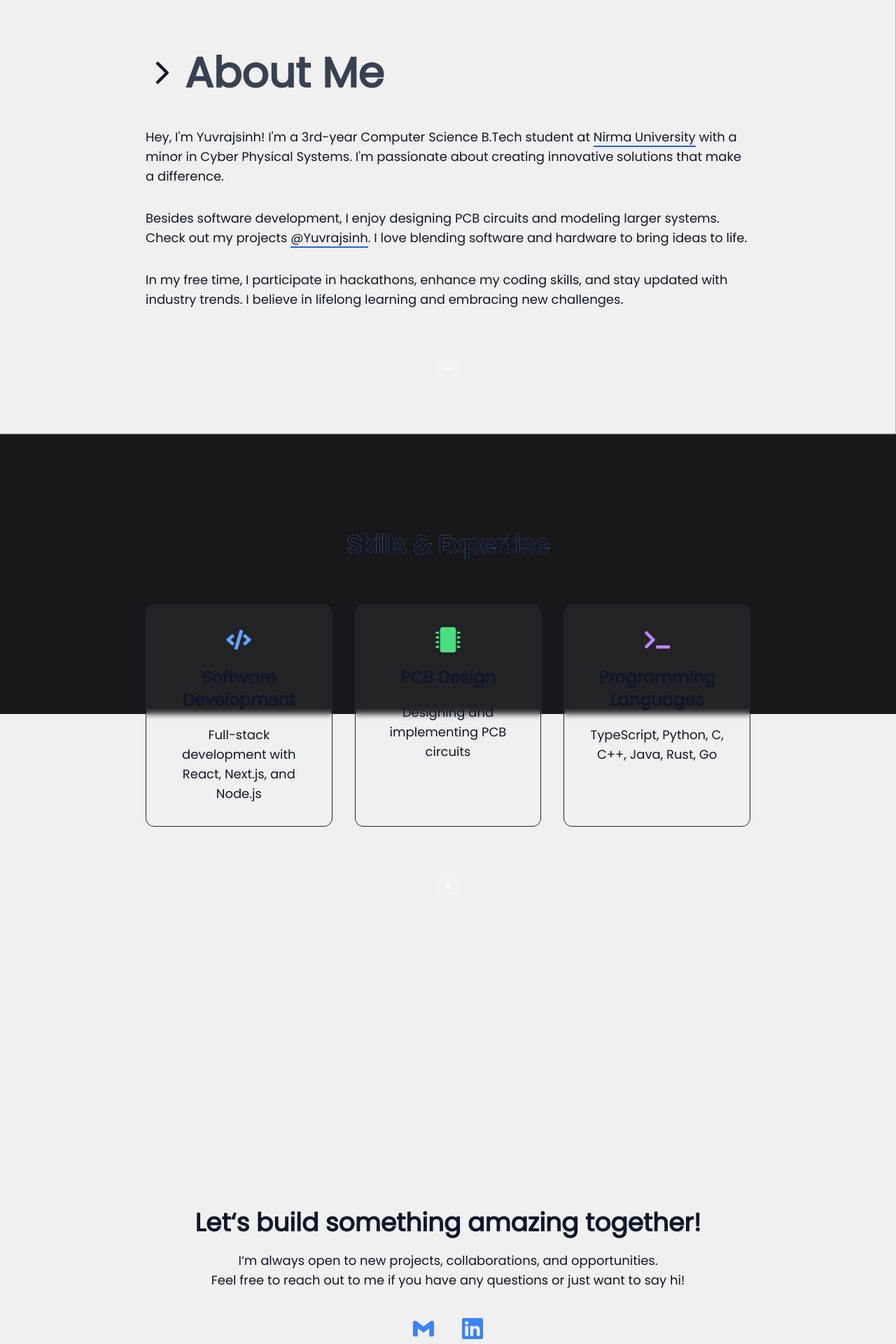
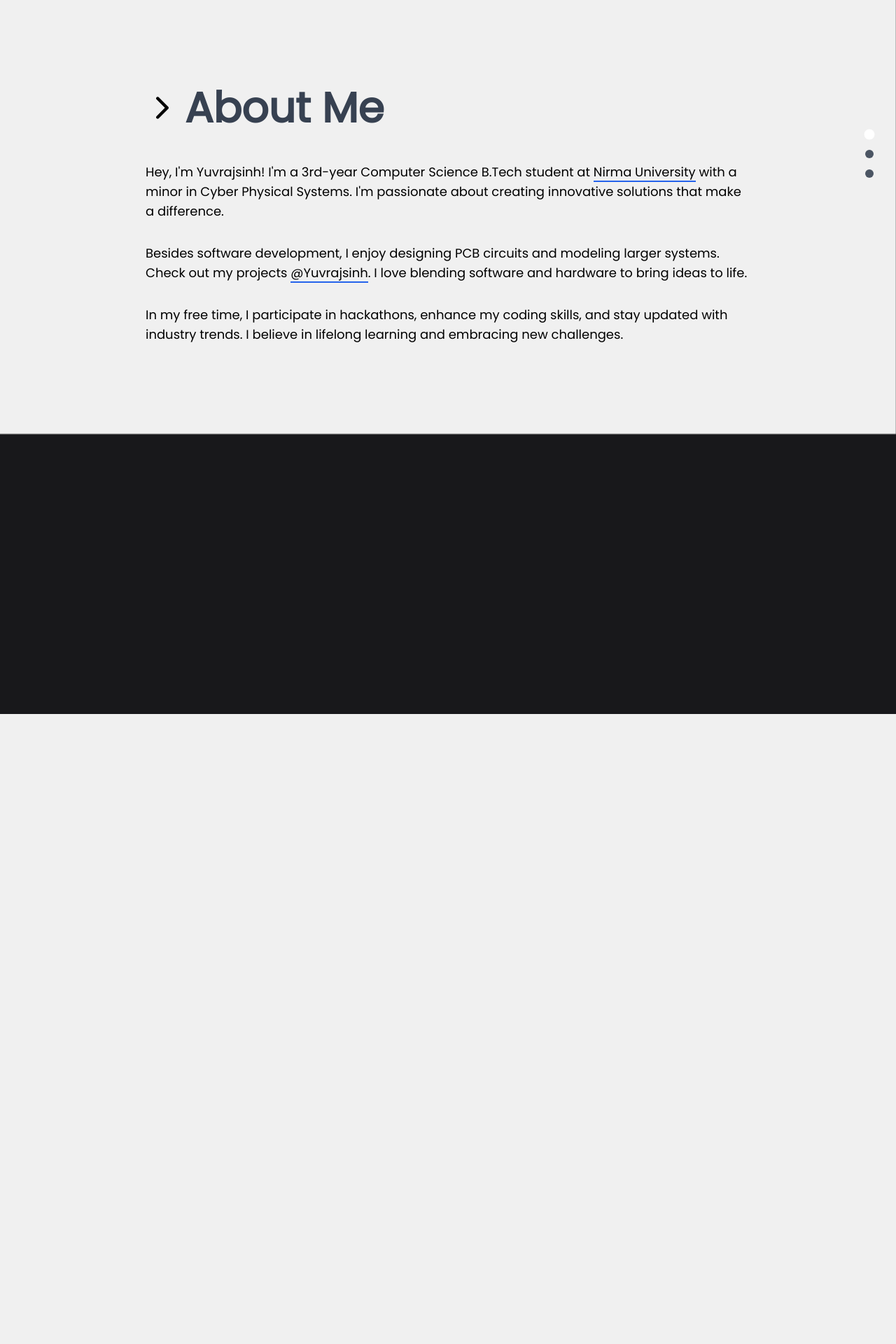
Before and after one commit to yuvrajsinh5252/website, a Next.js app: page /about in a window 1280 px wide. Shown: the part 180-2100 px from the top of the page at 70% size. Built offline with nearby package versions, Linux system fonts and the light colour scheme.

Commit message:
feat: enhance UI with improved transitions and animations

```diff
--- a/src/app/about/page.tsx
+++ b/src/app/about/page.tsx
@@ -13,6 +13,7 @@ import { FaCode, FaMicrochip, FaTerminal } from "react-icons/fa";
 import { IoIosArrowForward } from "react-icons/io";
 
 export default function Home() {
+  const [activeSection, setActiveSection] = useState<string>("introduction");
   const [sections, setSections] = useState<HTMLElement[]>([]);
   const [currentIndex, setCurrentIndex] = useState<number>(0);
 
@@ -21,6 +22,26 @@ export default function Home() {
       document.querySelectorAll("section")
     ) as HTMLElement[];
     setSections(sectionElements);
+
+    const observer = new IntersectionObserver(
+      (entries) => {
+        entries.forEach((entry) => {
+          if (entry.isIntersecting) {
+            setActiveSection(entry.target.id);
+            const index = sectionElements.findIndex(
+              (el) => el.id === entry.target.id
+            );
+            setCurrentIndex(index);
+          }
+        });
+      },
+      {
+        threshold: 0.5,
+      }
+    );
+
+    sectionElements.forEach((section) => observer.observe(section));
+    return () => observer.disconnect();
   }, []);
 
   const scrollToSection = (index: number) => {
@@ -29,12 +50,6 @@ export default function Home() {
       setCurrentIndex(index);
     }
   };
-
-  useEffect(() => {
-    if (sections.length > 0) {
-      scrollToSection(currentIndex);
-    }
-  }, [sections, currentIndex]);
 
   const handleArrowDownClick = () => {
     if (currentIndex + 1 < sections.length) {
@@ -46,6 +61,12 @@ export default function Home() {
     initial: { opacity: 0, y: 20 },
     animate: { opacity: 1, y: 0 },
     transition: { duration: 0.8, ease: "easeOut" },
+  };
+
+  const slideIn = {
+    initial: { opacity: 0, x: -20 },
+    animate: { opacity: 1, x: 0 },
+    transition: { duration: 0.5, ease: "easeOut" },
   };
 
   const skills = [
@@ -68,11 +89,40 @@ export default function Home() {
 
   return (
     <MaxWidthWrapper className="max-w-screen-lg max-sm:px-4">
+      <nav className="fixed right-8 top-1/2 transform -translate-y-1/2 z-50 hidden lg:block">
+        <motion.div
+          className="space-y-4"
+          initial={{ opacity: 0, x: 20 }}
+          animate={{ opacity: 1, x: 0 }}
+          transition={{ delay: 0.5 }}
+        >
+          {["introduction", "skills", "contact"].map((section, index) => (
+            <motion.div
+              key={section}
+              className={`h-3 w-3 rounded-full cursor-pointer transition-all duration-300 ${
+                activeSection === section ? "bg-white scale-125" : "bg-gray-600"
+              }`}
+              onClick={() => scrollToSection(index)}
+              whileHover={{ scale: 1.2 }}
+            />
+          ))}
+        </motion.div>
+      </nav>
+
       <section
         className="min-h-screen flex flex-col justify-center pt-28 sm:pt-44 relative"
         id="introduction"
       >
-        <motion.div {...fadeIn} className="space-y-8 sm:space-y-12 relative">
+        <motion.div
+          {...fadeIn}
+          variants={{
+            hidden: { opacity: 0, y: 20 },
+            visible: { opacity: 1, y: 0 },
+          }}
+          initial="hidden"
+          animate={activeSection === "introduction" ? "visible" : "hidden"}
+          className="space-y-8 sm:space-y-12 relative"
+        >
           <h1 className="flex gap-2 items-center text-5xl sm:text-6xl font-bold">
             <IoIosArrowForward className="text-4xl sm:text-5xl max-sm:hidden" />
             <span className="max-sm:mx-auto dark:bg-gradient-to-r from-gray-200 to-gray-400 bg-clip-text text-transparent bg-gray-700">
@@ -104,24 +154,21 @@ export default function Home() {
             </p>
           </div>
         </motion.div>
-
-        <motion.div
-          animate={{ y: [0, 10, 0] }}
-          transition={{ repeat: Infinity, duration: 1.5 }}
-          className="flex justify-center mt-12 sm:mt-16"
-        >
-          <FaArrowDown
-            onClick={() => scrollToSection(1)}
-            className="cursor-pointer text-3xl sm:text-4xl rounded-full bg-white/10 backdrop-blur-sm p-3 text-white hover:bg-white/20 transition-colors"
-          />
-        </motion.div>
       </section>
 
       <section
         className="min-h-screen flex flex-col max-sm:pt-20 justify-center relative"
         id="skills"
       >
-        <motion.div {...fadeIn}>
+        <motion.div
+          {...fadeIn}
+          variants={{
+            hidden: { opacity: 0, y: 20 },
+            visible: { opacity: 1, y: 0 },
+          }}
+          initial="hidden"
+          animate={activeSection === "skills" ? "visible" : "hidden"}
+        >
           <h2 className="text-3xl sm:text-4xl font-semibold text-center mb-12 sm:mb-16 bg-clip-text bg-gradient-to-r from-white to-gray-400">
             Skills & Expertise
           </h2>
@@ -130,7 +177,11 @@ export default function Home() {
               <motion.div
                 key={index}
                 initial={{ opacity: 0, y: 20 }}
-                animate={{ opacity: 1, y: 0 }}
+                animate={
+                  activeSection === "skills"
+                    ? { opacity: 1, y: 0 }
+                    : { opacity: 0, y: 20 }
+                }
                 transition={{ delay: index * 0.2 }}
                 className="p-6 sm:p-8 rounded-xl border border-gray-800 hover:border-gray-600 transition-all duration-300 backdrop-blur-sm bg-white/5 hover:bg-white/10 group"
               >
@@ -147,24 +198,21 @@ export default function Home() {
             ))}
           </div>
         </motion.div>
-
-        <motion.div
-          animate={{ y: [0, 10, 0] }}
-          transition={{ repeat: Infinity, duration: 1.5 }}
-          className="flex justify-center mt-12 sm:mt-16"
-        >
-          <FaArrowDown
-            onClick={() => scrollToSection(2)}
-            className="cursor-pointer text-3xl sm:text-4xl rounded-full bg-white/10 backdrop-blur-sm p-3 text-white hover:bg-white/20 transition-colors"
-          />
-        </motion.div>
       </section>
 
       <section
         className="min-h-screen flex flex-col justify-center relative"
         id="contact"
       >
-        <ContactUs />
+        <motion.div
+          initial={{ opacity: 0 }}
+          animate={
+            activeSection === "contact" ? { opacity: 1 } : { opacity: 0 }
+          }
+          transition={{ duration: 0.5 }}
+        >
+          <ContactUs />
+        </motion.div>
       </section>
     </MaxWidthWrapper>
   );
--- a/src/app/styles/globals.css
+++ b/src/app/styles/globals.css
@@ -30,7 +30,13 @@
     -webkit-font-smoothing: antialiased;
     box-sizing: border-box;
     -webkit-tap-highlight-color: transparent;
-    @apply text-foreground bg-background transition-all duration-300 ease-in-out;
+  }
+
+  *,
+  *::before,
+  *::after {
+    transition: background-color 0.05s ease, color 0.05s ease,
+      border-color 0.05s ease, box-shadow 0.05s ease;
   }
 
   * {
--- a/src/components/contact.tsx
+++ b/src/components/contact.tsx
@@ -1,39 +1,63 @@
 import Link from "next/link";
-import { SiGmail, SiLinkedin } from "react-icons/si";
+import { SiGmail, SiLinkedin, SiGithub } from "react-icons/si";
+import { motion } from "framer-motion";
 
 const ContactUs = () => {
   return (
-    <div className="h-screen flex flex-col gap-5 items-center justify-center p-5">
-      <h1 className="text-4xl max-sm:text-3xl font-bold">
+    <div className="min-h-screen flex flex-col gap-8 items-center justify-center p-5 max-w-4xl mx-auto">
+      <motion.h1
+        initial={{ opacity: 0, y: -20 }}
+        animate={{ opacity: 1, y: 0 }}
+        className="text-4xl max-sm:text-3xl font-bold text-center"
+      >
         Let&lsquo;s build something amazing together!
-      </h1>
-      <div className="flex justify-center items-center flex-col gap-10">
-        <div className="text-lg max-sm:text-[16px] text-centermb-4 flex flex-col justify-center items-center">
-          <p>
-            I&lsquo;m always open to new projects, collaborations, and
-            opportunities.
-          </p>
-          <p>
-            Feel free to reach out to me if you have any questions or just want
-            to say hi!
-          </p>
-        </div>
-        <div className="flex gap-10">
+      </motion.h1>
+
+      <motion.div
+        initial={{ opacity: 0, y: 20 }}
+        animate={{ opacity: 1, y: 0 }}
+        transition={{ delay: 0.2 }}
+        className="text-lg max-sm:text-[16px] text-center mb-8"
+      >
+        <p className="mb-2">
+          I&lsquo;m always open to new projects, collaborations, and
+          opportunities.
+        </p>
+        <p>
+          Feel free to reach out if you have any questions or just want to say
+          hi!
+        </p>
+      </motion.div>
+
+      <motion.div
+        initial={{ opacity: 0 }}
+        animate={{ opacity: 1 }}
+        transition={{ delay: 0.4 }}
+        className="flex flex-wrap gap-6 justify-center mb-8"
+      >
+        {[
+          {
+            icon: SiGmail,
+            href: "mailto:yuvrajsinh476@gmail.com",
+          },
+          {
+            icon: SiLinkedin,
+            href: "https://linkedin.com/in/yuvrajsinh099",
+          },
+          {
+            icon: SiGithub,
+            href: "https://github.com/YourUsername",
+          },
+        ].map((social, index) => (
           <Link
-            href="mailto:yuvrajsinh476@gmail.com"
-            className="text-blue-500 hover:underline"
+            key={index}
+            href={social.href}
+            className="flex flex-col items-center gap-2 group"
           >
-            <SiGmail className="inline-block" size={30} />
+            <social.icon className="w-8 h-8 text-blue-500 group-hover:text-blue-600 transition-colors" />
           </Link>
-          <Link
-            href="https://linkedin.com/in/yuvrajsinh099"
-            target="_blank"
-            className="text-blue-500 hover:underline"
-          >
-            <SiLinkedin className="inline-block" size={30} />
-          </Link>
-        </div>
-      </div>
+        ))}
+      </motion.div>
     </div>
   );
 };
--- a/src/components/cursor/custom-cursor.tsx
+++ b/src/components/cursor/custom-cursor.tsx
@@ -1,24 +1,26 @@
 "use client";
 
 import { useEffect, useState, useRef } from "react";
-import {
-  motion,
-  useSpring,
-  useMotionValue,
-  AnimatePresence,
-} from "framer-motion";
+import { motion, useSpring, useMotionValue, useTransform } from "framer-motion";
 
 export default function CustomCursor() {
   const [isHovered, setIsHovered] = useState(false);
+  const [isClicked, setIsClicked] = useState(false);
   const [hoveredElement, setHoveredElement] = useState<DOMRect | null>(null);
+  const [cursorType, setCursorType] = useState<"default" | "link" | "text">(
+    "default"
+  );
   const cursorRef = useRef<HTMLDivElement>(null);
 
   const cursorX = useMotionValue(0);
   const cursorY = useMotionValue(0);
 
-  const springConfig = { damping: 15, stiffness: 1000, mass: 0.2 };
+  const springConfig = { damping: 20, stiffness: 900, mass: 0.1 };
   const springX = useSpring(cursorX, springConfig);
   const springY = useSpring(cursorY, springConfig);
+
+  const scale = useSpring(1, springConfig);
+  const rotation = useSpring(0, springConfig);
 
   useEffect(() => {
     const handleMouseMove = (e: MouseEvent) => {
@@ -28,30 +30,55 @@ export default function CustomCursor() {
       const target = e.target as HTMLElement;
       if (target.closest("nav")) return;
 
-      const linkElement =
-        target.closest("a") ||
-        (target.tagName.toLowerCase() === "a" ? target : null);
+      const linkElement = target.closest("a");
+      const textElement = target.closest(
+        "p, h1, h2, h3, h4, h5, h6, span, input, textarea"
+      );
 
-      const isInteractive =
-        linkElement || target.classList.contains("hoverable");
-
-      if (isInteractive) {
-        const elementToMeasure = linkElement || target;
-        const rect = elementToMeasure.getBoundingClientRect();
+      if (linkElement) {
+        setCursorType("link");
+        const rect = linkElement.getBoundingClientRect();
+        setHoveredElement(rect);
+        setIsHovered(true);
+      } else if (textElement) {
+        setCursorType("text");
+        setIsHovered(true);
+        setHoveredElement(null);
+      } else if (target.classList.contains("hoverable")) {
+        setCursorType("default");
+        const rect = target.getBoundingClientRect();
         setHoveredElement(rect);
         setIsHovered(true);
       } else {
+        setCursorType("default");
         setHoveredElement(null);
         setIsHovered(false);
       }
     };
 
+    const handleMouseDown = () => {
+      setIsClicked(true);
+      scale.set(0.9);
+      rotation.set(15);
+    };
+
+    const handleMouseUp = () => {
+      setIsClicked(false);
+      scale.set(1);
+      rotation.set(0);
+    };
+
     window.addEventListener("mousemove", handleMouseMove);
-    return () => window.removeEventListener("mousemove", handleMouseMove);
-  }, [cursorX, cursorY]);
+    window.addEventListener("mousedown", handleMouseDown);
+    window.addEventListener("mouseup", handleMouseUp);
+    return () => {
+      window.removeEventListener("mousemove", handleMouseMove);
+      window.removeEventListener("mousedown", handleMouseDown);
+      window.removeEventListener("mouseup", handleMouseUp);
+    };
+  }, [cursorX, cursorY, scale, rotation]);
 
   return (
-    <>
     <motion.div
       ref={cursorRef}
       className="fixed top-0 left-0 pointer-events-none z-[100] mix-blend-difference"
@@ -63,21 +90,40 @@ export default function CustomCursor() {
       }}
     >
       <motion.div
-          className="w-3 h-3 rounded-full border-2 border-blue-500"
+        className="rounded-full border-2 backdrop-blur-sm"
+        style={{
+          scale,
+          rotate: rotation,
+        }}
         animate={{
-            width: isHovered ? (hoveredElement?.width || 0) + 10 : 12,
-            height: isHovered ? (hoveredElement?.height || 0) + 10 : 12,
-            opacity: 0.8,
-            backgroundColor: isHovered ? "transparent" : "#3b82f6",
+          width: isHovered
+            ? cursorType === "link"
+              ? (hoveredElement?.width || 0) + 10
+              : 30
+            : 12,
+          height: isHovered
+            ? cursorType === "link"
+              ? (hoveredElement?.height || 0) + 10
+              : 30
+            : 12,
+          opacity: isClicked ? 1 : 0.8,
+          backgroundColor: isHovered
+            ? "transparent"
+            : "rgba(59, 130, 246, 0.5)",
+          borderColor: isHovered
+            ? cursorType === "text"
+              ? "#f8f8f8"
+              : "#3b82f6"
+            : "#3b82f6",
+          borderWidth: isHovered ? "2px" : "2px",
         }}
         transition={{
           type: "spring",
-            damping: 15,
-            stiffness: 1000,
-            mass: 0.2,
+          damping: 20,
+          stiffness: 900,
+          mass: 0.1,
         }}
       />
     </motion.div>
-    </>
   );
 }
--- a/src/components/socialLinks.tsx
+++ b/src/components/socialLinks.tsx
@@ -11,7 +11,7 @@ export default function SocialLinks() {
           key={social.name}
           href={social.name === "Email" ? social.url : { pathname: social.url }}
           target="_blank"
-          className="bg-gray-200 bg-opacity-5 p-2 rounded-lg text-gray-800 dark:text-gray-300"
+          className="p-2 rounded-lg"
         >
           {social.icon === "Github" && <SiGithub size={23} />}
           {social.icon === "Linkedin" && <SiLinkedin size={23} />}
```
Also changed, not shown: src/app/projects/page.tsx (+6 -7 lines), src/components/navbar/navbar.tsx (+3 -7 lines). Lines whose indentation alone changed are shown as unchanged.
